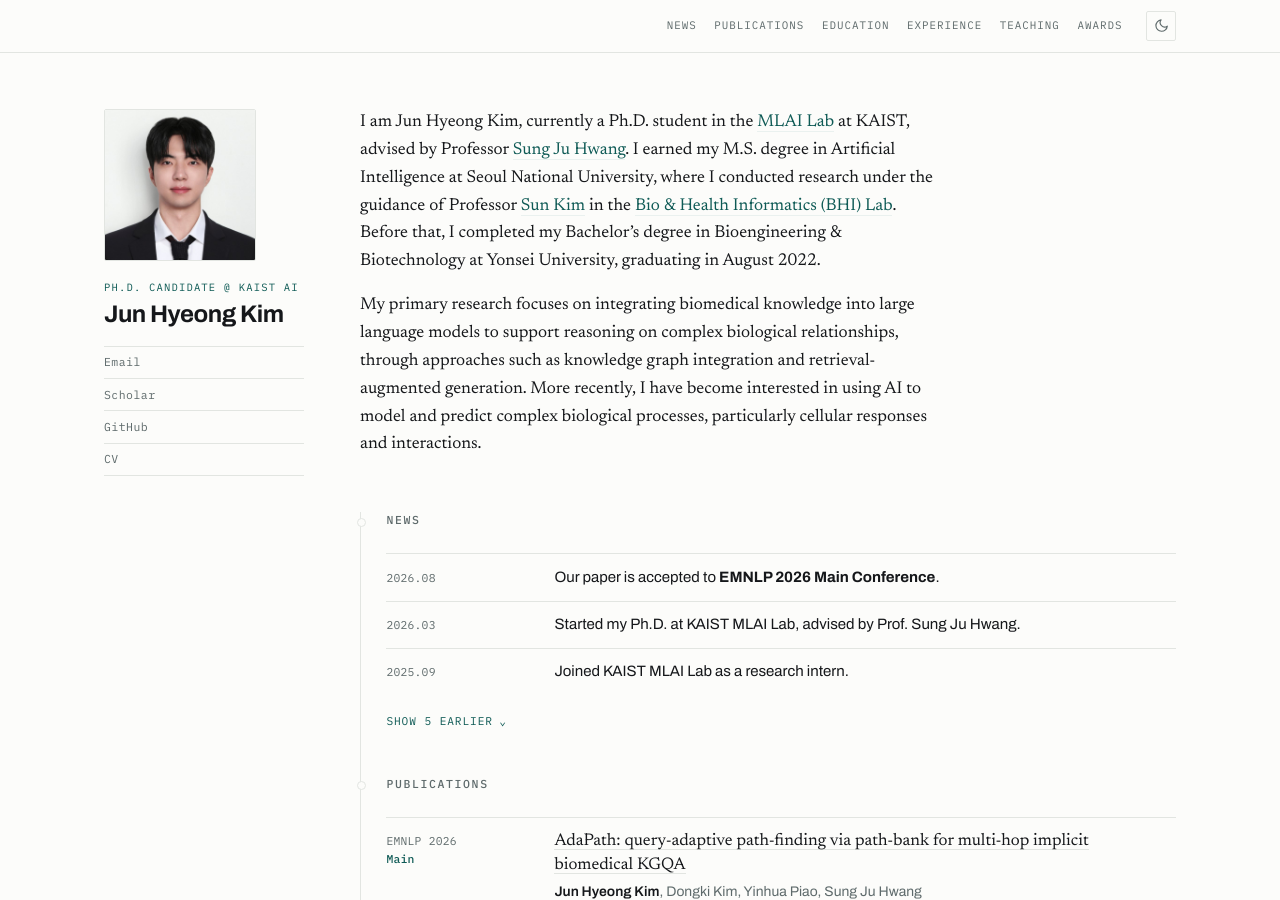
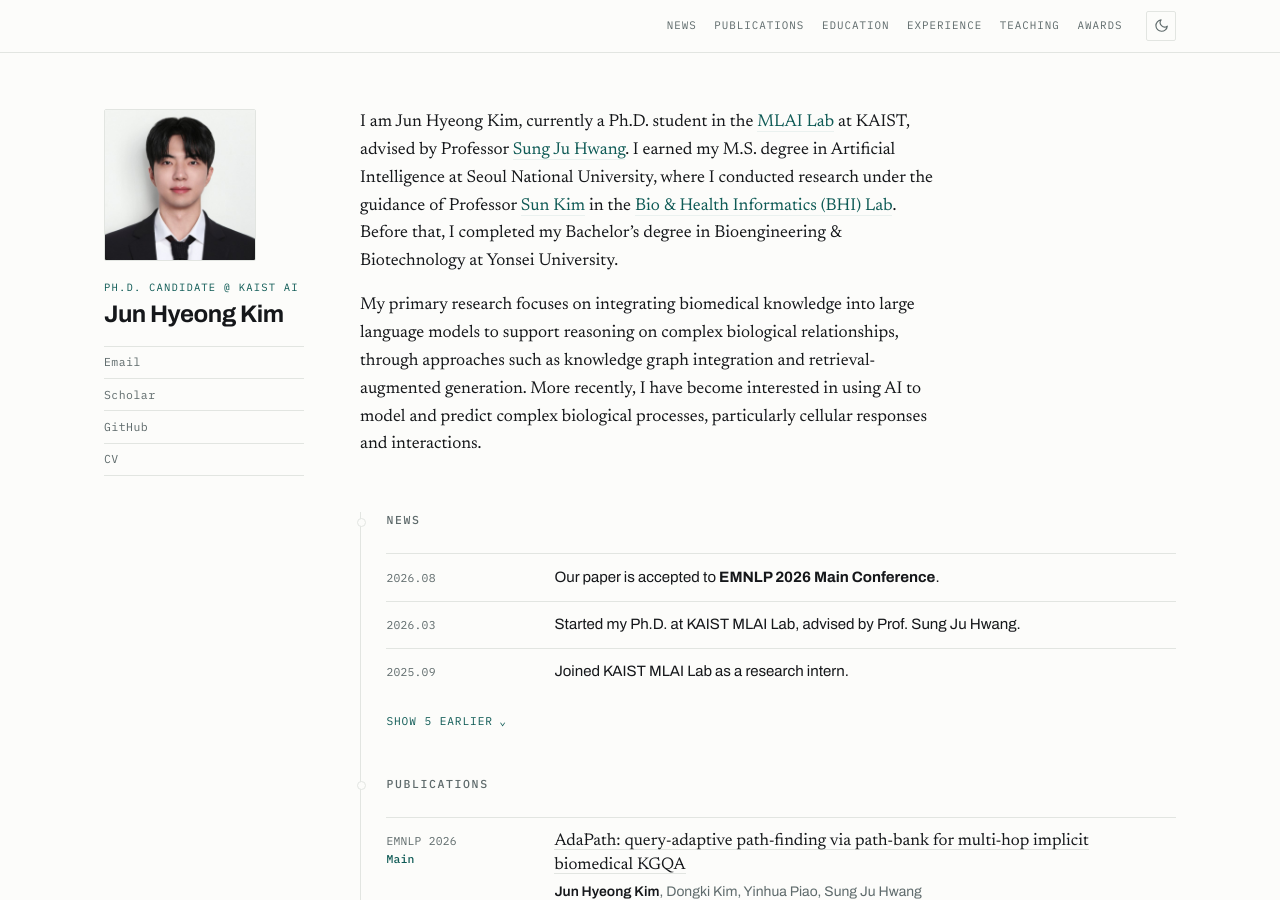
Before and after one commit to Jun-Hyeong-Kim/Jun-Hyeong-Kim.github.io, a Jekyll site: the page built from _pages/about.md, in a window 1280 px wide and 900 px high. Built offline with Jekyll 4.4.1, drawn with Linux system fonts in a browser that asks for light colours.

Commit message:
Drop the redundant graduation date from the bio
The Education section already lists 2016.03 - 2022.08 for the B.S.

```diff
--- a/_pages/about.md
+++ b/_pages/about.md
@@ -8,6 +8,6 @@ redirect_from:
   - /about.html
 ---
 
-I am Jun Hyeong Kim, currently a Ph.D. student in the [MLAI Lab](https://www.mlai-kaist.com/) at KAIST, advised by Professor [Sung Ju Hwang](http://www.sungjuhwang.com/). I earned my M.S. degree in Artificial Intelligence at Seoul National University, where I conducted research under the guidance of Professor [Sun Kim](https://scholar.google.com/citations?user=lI_oWS8AAAAJ&hl=ko) in the [Bio & Health Informatics (BHI) Lab](https://bhi-kimlab.github.io/). Before that, I completed my Bachelor's degree in Bioengineering & Biotechnology at Yonsei University, graduating in August 2022.
+I am Jun Hyeong Kim, currently a Ph.D. student in the [MLAI Lab](https://www.mlai-kaist.com/) at KAIST, advised by Professor [Sung Ju Hwang](http://www.sungjuhwang.com/). I earned my M.S. degree in Artificial Intelligence at Seoul National University, where I conducted research under the guidance of Professor [Sun Kim](https://scholar.google.com/citations?user=lI_oWS8AAAAJ&hl=ko) in the [Bio & Health Informatics (BHI) Lab](https://bhi-kimlab.github.io/). Before that, I completed my Bachelor's degree in Bioengineering & Biotechnology at Yonsei University.
 
 My primary research focuses on integrating biomedical knowledge into large language models to support reasoning on complex biological relationships, through approaches such as knowledge graph integration and retrieval-augmented generation. More recently, I have become interested in using AI to model and predict complex biological processes, particularly cellular responses and interactions.
```
